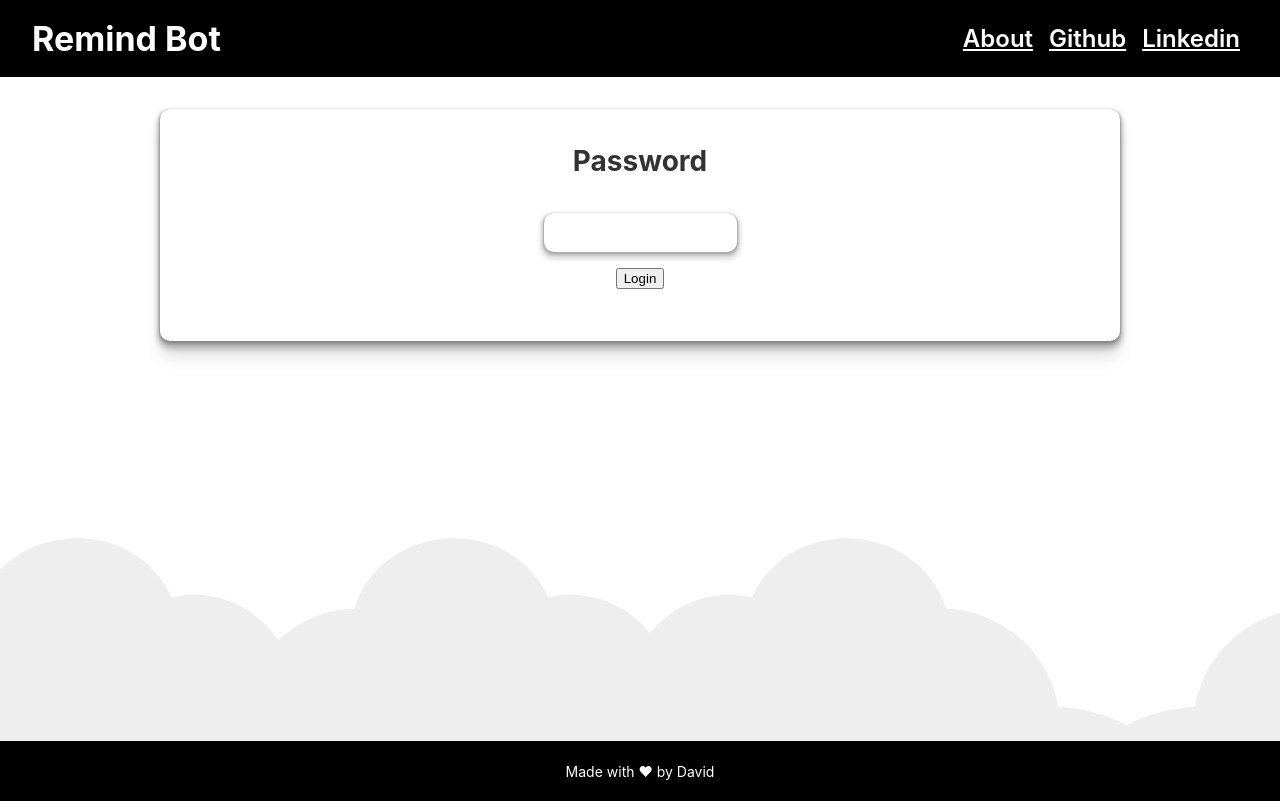
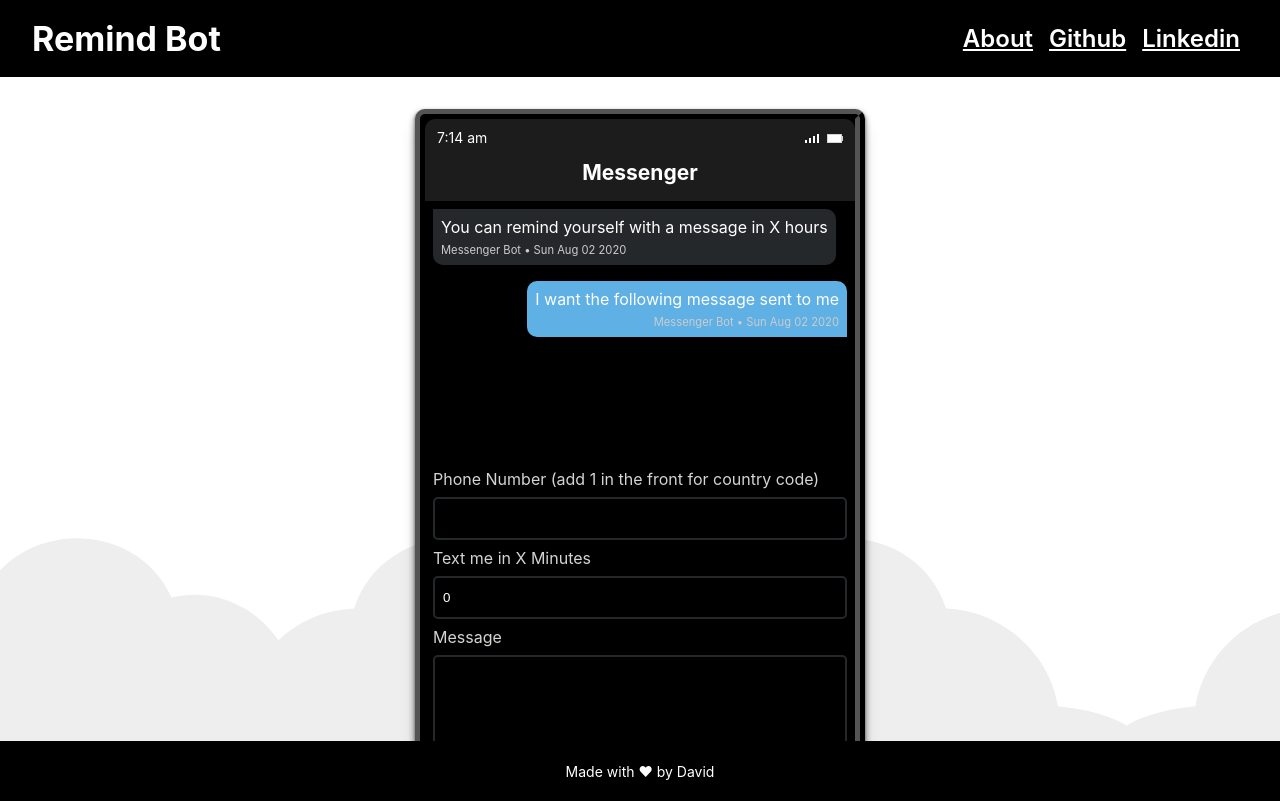
Before and after one commit to dkkimdk/messenger-bot-angular, an Angular app: page / in a window 1280 px wide. Built offline with nearby package versions, Linux system fonts and the light colour scheme.

Commit message:
password turned off

```diff
--- a/src/app/features/home/home.component.ts
+++ b/src/app/features/home/home.component.ts
@@ -7,7 +7,7 @@ import {PasswordServiceService} from './../../shared/services/password-service.s
 })
 export class HomeComponent implements OnInit {
 
-  passwordValidated = false;
+  passwordValidated = true;
 
   constructor(private passwordService: PasswordServiceService) { }
 
```
